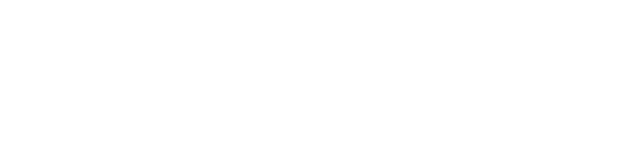
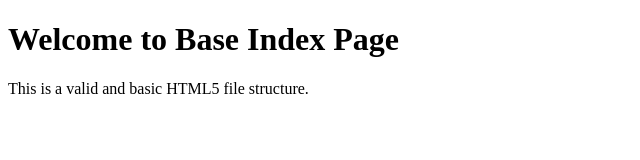
Before and after one commit to osvick/-My_First_Portfolio, a plain HTML site: page base_index.html in a window 1280 px wide. Shown: the whole page, without its empty margins (0-640 px from the left). Drawn offline with Linux system fonts and the light colour scheme.

Commit message:
New base index

```diff
--- a/base_index.html
+++ b/base_index.html
@@ -1,10 +1,12 @@
+<!DOCTYPE html>
 <html lang="en">
 <head>
-    <meta charset="UTF-8">
-    <meta name="viewport" content="width=device-width, initial-scale=1.0">
-    <title>Document</title>
+  <meta charset="UTF-8">
+  <meta name="viewport" content="width=device-width, initial-scale=1.0">
+  <title>Base Index Page</title>
 </head>
 <body>
-
+  <h1>Welcome to Base Index Page</h1>
+  <p>This is a valid and basic HTML5 file structure.</p>
 </body>
 </html>
```
